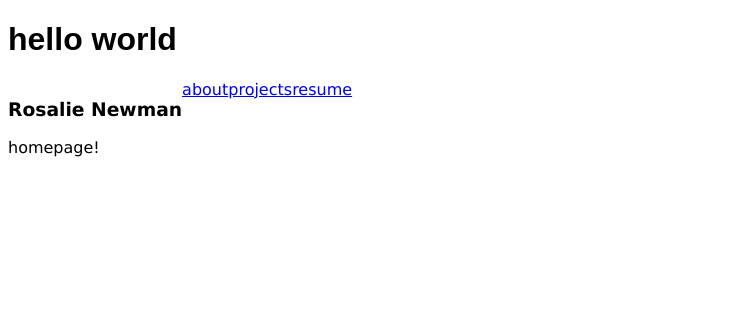
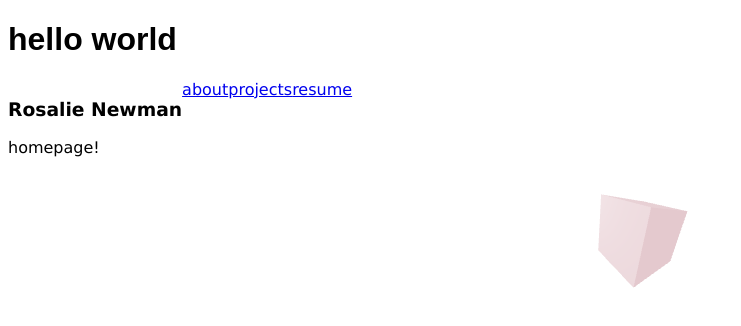
Before and after one commit to rosalie0/rosalie0.github.io, a React (Vite) app: page / in a window 1280 px wide. Shown: the top 326 px of the page, without its empty margins (0-741 px from the left). Built offline with nearby package versions, Linux system fonts and the light colour scheme; a web font is replaced by a local one.

Commit message:
installed deps and ts types. pink rotating cube on homepage.

```diff
--- a/package.json
+++ b/package.json
@@ -9,13 +9,16 @@
     "preview": "vite preview"
   },
   "dependencies": {
+    "@react-three/fiber": "^8.12.0",
     "react": "^18.2.0",
     "react-dom": "^18.2.0",
-    "react-router-dom": "^6.8.2"
+    "react-router-dom": "^6.8.2",
+    "three": "^0.150.1"
   },
   "devDependencies": {
     "@types/react": "^18.0.27",
     "@types/react-dom": "^18.0.10",
+    "@types/three": "^0.149.0",
     "@vitejs/plugin-react": "^3.1.0",
     "typescript": "^4.9.3",
     "vite": "^4.1.0"
--- a/src/components/Homepage.tsx
+++ b/src/components/Homepage.tsx
@@ -1,7 +1,13 @@
 import React from "react";
+import MyCanvas from "./MyCanvas";
 
 function Homepage() {
-  return <div>homepage!</div>;
+  return (
+    <div>
+      homepage!
+      <MyCanvas />
+    </div>
+  );
 }
 
 export default Homepage;
--- /dev/null
+++ b/src/components/MyCanvas.tsx
@@ -0,0 +1,31 @@
+import { Canvas, useFrame } from "@react-three/fiber";
+import React, { useRef } from "react";
+import { Mesh } from "three";
+
+function MyBox() {
+  // Declare refs for animation here
+  const boxRef = useRef<Mesh>(null!);
+
+  useFrame(() => {
+    boxRef.current.rotation.x += 0.005;
+    boxRef.current.rotation.y += 0.001;
+  });
+
+  return (
+    <mesh ref={boxRef}>
+      <boxGeometry args={[5, 5, 5]} />
+      <meshStandardMaterial color="pink" />
+    </mesh>
+  );
+}
+function MyCanvas() {
+  return (
+    <Canvas camera={{ position: [5, 5, -5], fov: 75 }}>
+      <MyBox />
+      <ambientLight />
+      <pointLight position={[5, 5, 5]} />
+    </Canvas>
+  );
+}
+
+export default MyCanvas;
```
Also changed, not shown: 1 other file (tests, documents, lock files or other folders).
